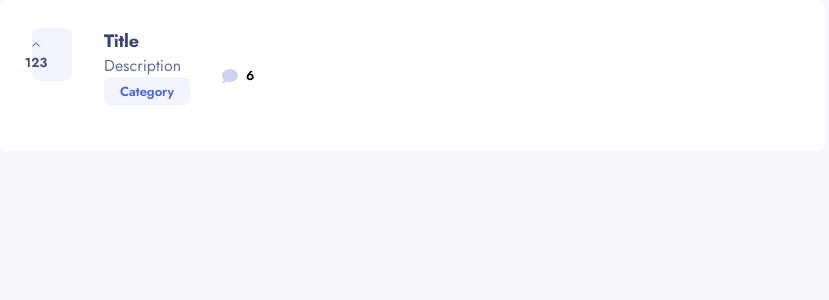
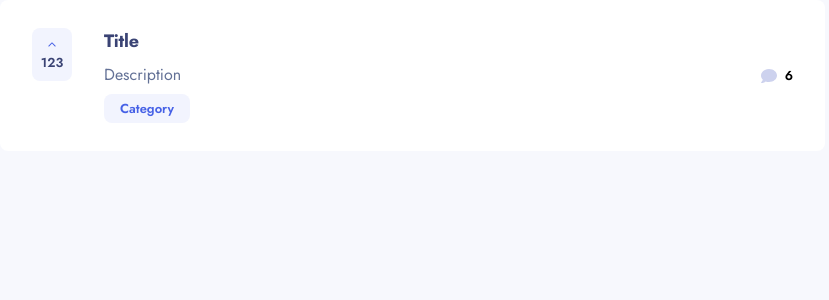
Before and after one commit to FlorianGmz/Frontend-Mentor-Challenges, a React (Vite) app in the folder product-feedback/: page / in a window 1280 px wide. Shown: the top 300 px of the page, without its empty margins (0-829 px from the left). Built offline with nearby package versions, Linux system fonts and the light colour scheme.

Commit message:
static Feedback components complete

```diff
--- a/product-feedback/src/App.tsx
+++ b/product-feedback/src/App.tsx
@@ -1,4 +1,4 @@
-import Feedback from "./components/Feedback";
+import Feedback from "./components/Feedback/Feedback";
 
 function App() {
   return (
--- a/product-feedback/src/components/Feedback.tsx
+++ /dev/null
@@ -1,23 +0,0 @@
-import Category from "./Category";
-import CommentCount from "./CommentCount";
-import Request from "./Request";
-import Upvote from "./Upvote";
-
-const Feedback = () => {
-  return (
-    <div className="group flex h-[151px] w-[825px] cursor-pointer justify-start gap-[32px] rounded-lg bg-bt-white_def px-[32px] py-[28px]">
-      <Upvote />
-      {/* <Request /> */}
-      <div>
-        <h3 className="text-h3 text-el-font_def transition-colors group-hover:text-bt-blue_def">
-          Title
-        </h3>
-        <p className="text-feedback-description text-body-1">Description</p>
-        <Category />
-      </div>
-      <CommentCount />
-    </div>
-  );
-};
-
-export default Feedback;
--- a/product-feedback/src/components/CommentCount.tsx
+++ b/product-feedback/src/components/Feedback/CommentCount.tsx
@@ -3,6 +3,7 @@ import { FaComment } from "react-icons/fa";
 
 const CommentCount = () => {
   return (
+    // TODO: Make the div a link
     <div className="flex items-center justify-between gap-[8px]">
       <FaComment className="text-el-comment" />
       <span className="text-body-3">6</span>
--- /dev/null
+++ b/product-feedback/src/components/Feedback/Feedback.tsx
@@ -0,0 +1,18 @@
+import CommentCount from "./CommentCount";
+import Request from "./Request";
+import Upvote from "./Upvote";
+
+const Feedback = () => {
+  return (
+    <div className="group flex h-[151px] w-[825px] cursor-pointer justify-between rounded-lg bg-bt-white_def px-[32px] py-[28px]">
+      <div className="flex gap-[32px]">
+        <Upvote />
+        {/* <Request /> */}
+        <Request />
+      </div>
+      <CommentCount />
+    </div>
+  );
+};
+
+export default Feedback;
--- /dev/null
+++ b/product-feedback/src/components/Feedback/Request.tsx
@@ -0,0 +1,13 @@
+import Category from "../Category";
+
+const Request = () => {
+  return (
+    <div className="flex flex-col items-start justify-between">
+      <h3 className="text-h3 text-el-font_def">Title</h3>
+      <p className="text-body-1 text-feedback-description">Description</p>
+      <Category />
+    </div>
+  );
+};
+
+export default Request;
--- a/product-feedback/src/components/Upvote.tsx
+++ b/product-feedback/src/components/Feedback/Upvote.tsx
@@ -4,7 +4,7 @@ const Upvote = () => {
   return (
     <button
       type="button"
-      className="pr group flex h-[53px] w-[40px] flex-col items-center justify-center rounded-lg bg-el_def pr-[32px] transition-colors hover:bg-el_hover focus:bg-el_active"
+      className="group flex h-[53px] w-[40px] flex-col items-center justify-center rounded-lg bg-el_def transition-colors hover:bg-el_hover focus:bg-el_active"
     >
       <RxCaretUp className="font-[800] text-bt-blue_def group-focus:text-bt-white_def" />
       <span className="text-body-3 text-el-font_def group-focus:text-bt-white_def">
--- a/product-feedback/src/components/Request.tsx
+++ /dev/null
@@ -1,10 +0,0 @@
-const Request = () => {
-  return (
-    <div>
-      <h3 className="text-h3 text-el-font_def">Title</h3>
-      <p className="text-feedback-description text-body-1">Description</p>
-    </div>
-  );
-};
-
-export default Request;
```
